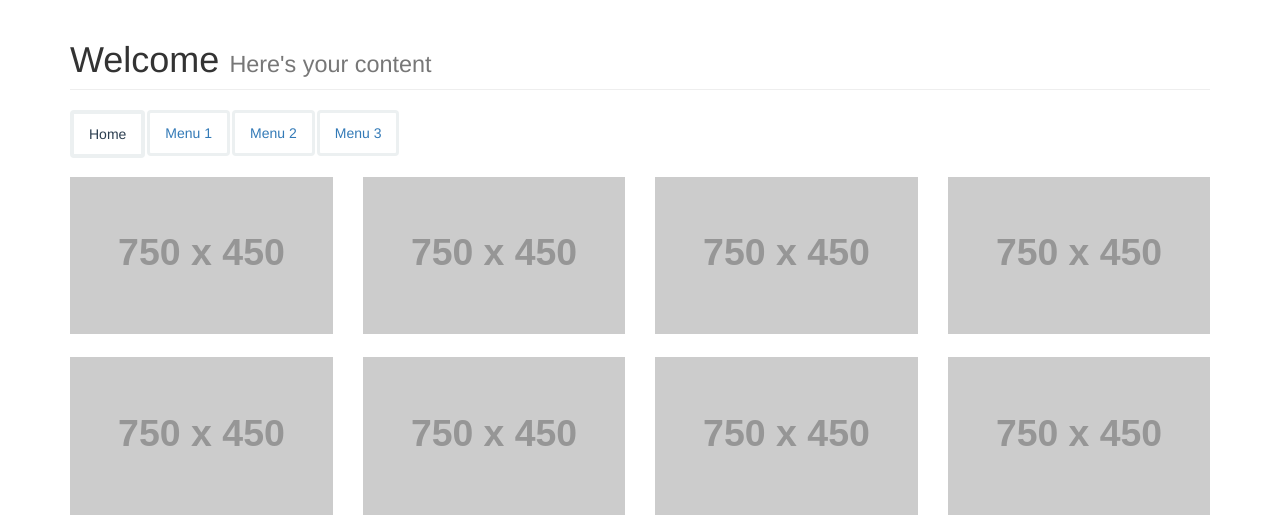
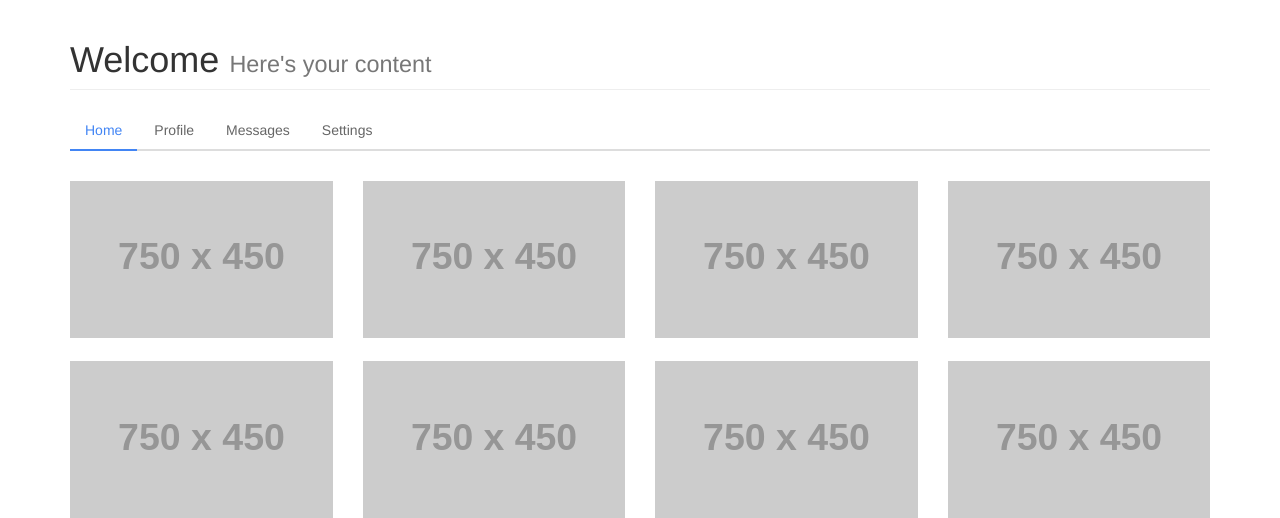
Before and after one commit to CrySys-UK/Krypton, a PHP site: page / in a window 1280 px wide. Shown: the part 52-570 px from the top of the page. Run offline with PHP 8.4, Linux system fonts and the light colour scheme; grey boxes labelled with a size stand in for pictures from a placeholder-image service; some libraries are stand-ins or nearby versions.

Commit message:
tabs changes

```diff
--- a/content.php
+++ b/content.php
@@ -11,11 +11,12 @@
         </div>
     </div>
     <div class="collapse navbar-collapse " id="bs-example-navbar-collapse-1 ">
-        <ul class="nav nav-tabs">
-            <li class="active"><a href="#">Home</a></li>
-            <li><a href="#">Menu 1</a></li>
-            <li><a href="#">Menu 2</a></li>
-            <li><a href="#">Menu 3</a></li>
+        <div class="card">
+            <ul class="nav nav-tabs" role="tablist">
+                <li role="presentation" class="active"><a href="#home" aria-controls="home" role="tab" data-toggle="tab">Home</a></li>
+                <li role="presentation"><a href="#profile" aria-controls="profile" role="tab" data-toggle="tab">Profile</a></li>
+                <li role="presentation"><a href="#messages" aria-controls="messages" role="tab" data-toggle="tab">Messages</a></li>
+                <li role="presentation"><a href="#settings" aria-controls="settings" role="tab" data-toggle="tab">Settings</a></li>
             </ul>
 
         </div>
--- a/krypton.css
+++ b/krypton.css
@@ -10,20 +10,55 @@
     padding-right: 0px;
     padding-bottom: 10px;
 }
+
+/* i grabbed this snippet online and tweaked it */
+
 .nav-tabs {
-    padding-bottom: 20px;
-    border-bottom: 0px;
+    border-bottom: 2px solid #DDD;
 }
-.nav-tabs>li>a {
-    border-bottom-color: #ecf0f1;
-    border-radius: 4px 4px 4px 4px;
-    border: 3px solid #ecf0f1;
+.nav-tabs > li.active > a,
+.nav-tabs > li.active > a:focus,
+.nav-tabs > li.active > a:hover {
+    border-width: 0;
 }
-.nav-tabs>li.active>a,
-.nav-tabs>li.active>a:hover,
-.nav-tabs>li.active>a:focus {
-    color: #2c3e50;
-    background-color: #ffffff;
-    border: 4px solid #ecf0f1;
-    border-bottom-color: #ecf0f1;
+.nav-tabs > li > a {
+    border: none;
+    color: #666;
 }
+.nav-tabs > li.active > a,
+.nav-tabs > li > a:hover {
+    border: none;
+    color: #4285F4 !important;
+    background: transparent;
+}
+.nav-tabs > li > a::after {
+    content: "";
+    background: #4285F4;
+    height: 2px;
+    position: absolute;
+    width: 100%;
+    left: 0px;
+    bottom: -1px;
+    transition: all 250ms ease 0s;
+    transform: scale(0);
+}
+.nav-tabs > li.active > a::after,
+.nav-tabs > li:hover > a::after {
+    transform: scale(1);
+}
+.tab-nav > li > a::after {
+    background: #21527d none repeat scroll 0% 0%;
+    color: #fff;
+}
+.tab-pane {
+    padding: 15px 0;
+}
+.tab-content {
+    padding: 20px
+}
+.card {
+    background: #FFF none repeat scroll 0% 0%;
+    margin-bottom: 30px;
+}
+
+/* end of snippet */
```
Lines whose indentation alone changed are shown as unchanged.
